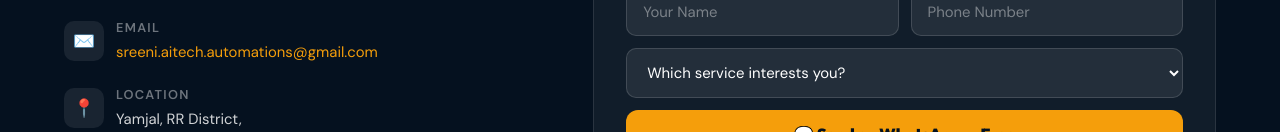
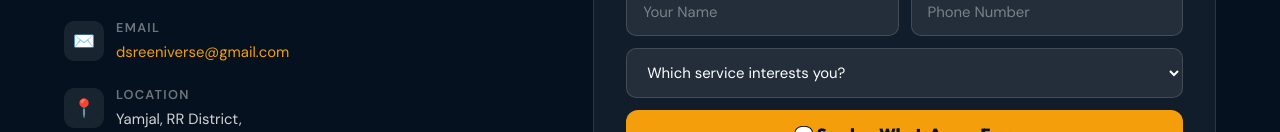
Before and after one commit to Sreeni1023/sreeniverse.github.io, a plain HTML site: page index.html in a window 1280 px wide. Shown: the part 6020-6152 px from the top of the page. Drawn offline with Linux system fonts and the light colour scheme.

Commit message:
Correct email address in contact section

```diff
--- a/index.html
+++ b/index.html
@@ -770,7 +770,7 @@
       </div>
       <div class="cd-row">
         <div class="cd-icon">✉️</div>
-        <div class="cd-text"><strong>Email</strong><p><a href="mailto:dsreeniverse@gmail.com">sreeni.aitech.automations@gmail.com</a></p></div>
+        <div class="cd-text"><strong>Email</strong><p><a href="mailto:dsreeniverse@gmail.com">dsreeniverse@gmail.com</a></p></div>
       </div>
       <div class="cd-row">
         <div class="cd-icon">📍</div>
```
